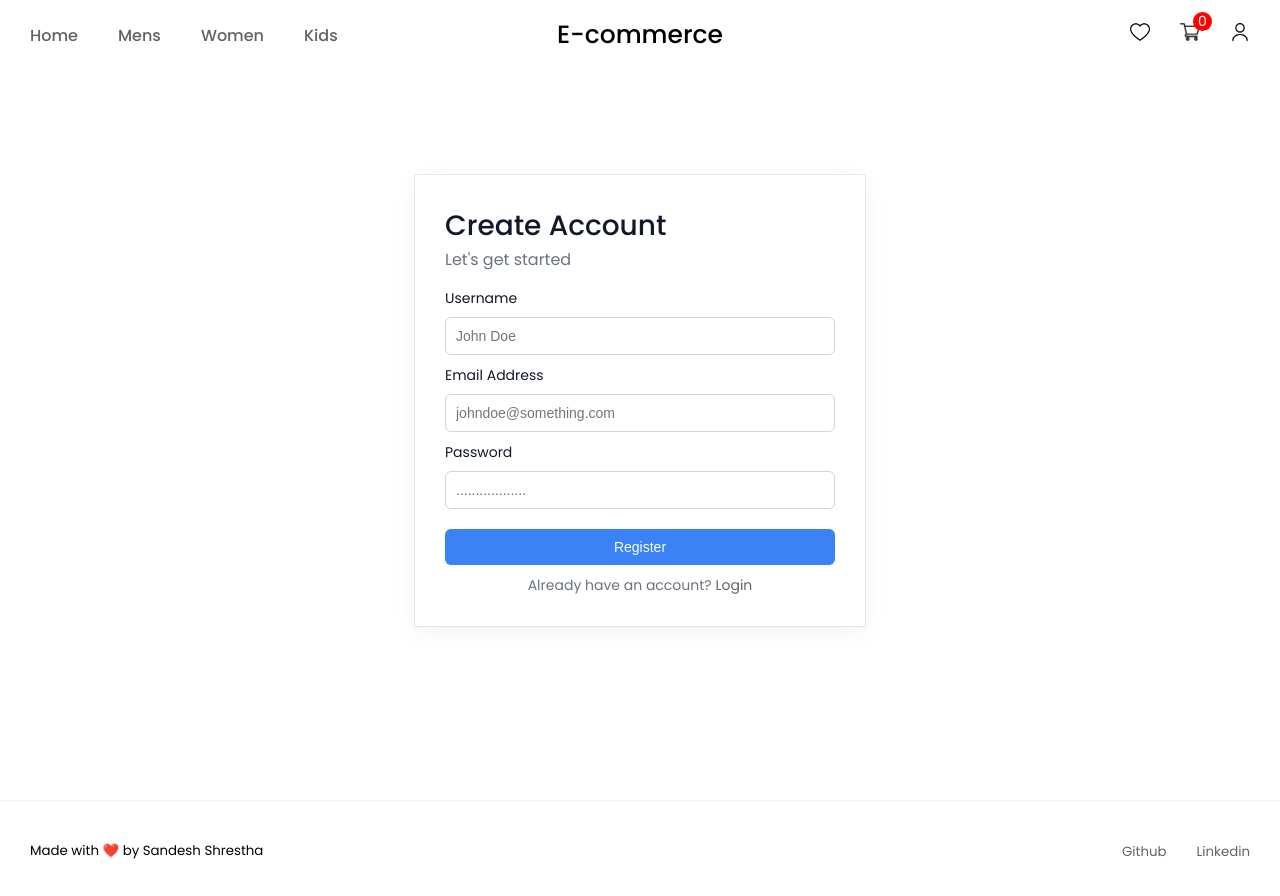
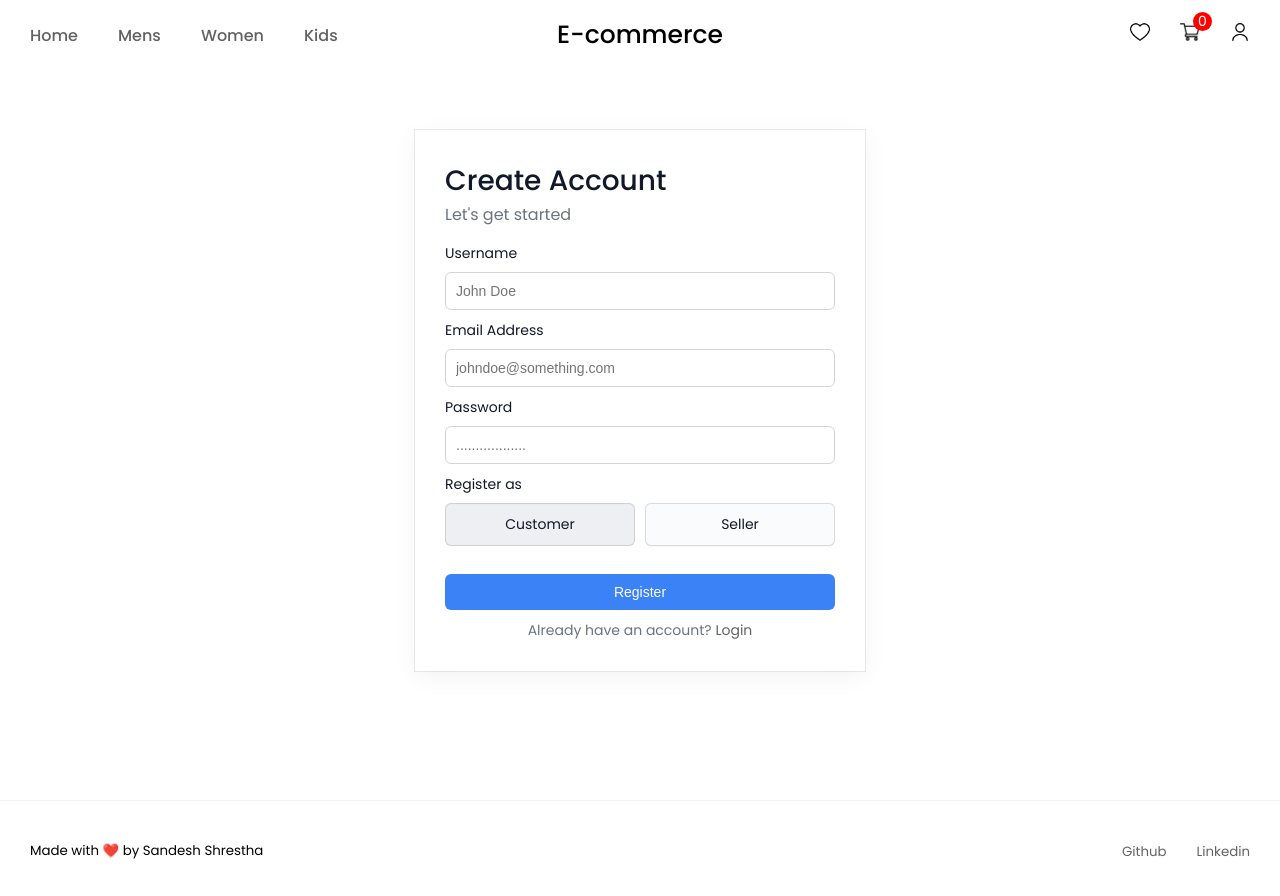
Before and after one commit to yoursandeshshrestha/Mern-Ecommerce-FullStack, a React (Vite) app in the folder Frontend/: page /register in a window 1280 px wide. Shown: the top 896 px of the page. Built offline with nearby package versions, Linux system fonts and the light colour scheme; the HTML template or start-up script is replaced by a standard one.

Commit message:
added register type

```diff
--- a/Frontend/src/App.jsx
+++ b/Frontend/src/App.jsx
@@ -30,7 +30,7 @@ function App() {
         <Route path="/women" element={<Category />} />
         <Route path="/kids" element={<Category />} />
         <Route path="/cart" element={<Cart />} />
-        <Route path="/:id" element={<ProductDetail />} />
+        <Route path="/products/:id" element={<ProductDetail />} />
       </Route>
     </Routes>
   );
--- a/Frontend/src/Components/ProductItem/ProductItem.jsx
+++ b/Frontend/src/Components/ProductItem/ProductItem.jsx
@@ -8,7 +8,7 @@ function ProductItem(props) {
   return (
     <div className="ProductItem-Container">
       <img src={imageLink} alt="productImage" />
-      <Link to={`/${props.id}`}>
+      <Link to={`products/${props.id}`}>
         <div className="ProductItem-Info">
           <p className="ProductName">{props.name}</p>
           {/* <p className="ProductCategory">{props.category}</p> */}
--- a/Frontend/src/Pages/Auth/Auth.css
+++ b/Frontend/src/Pages/Auth/Auth.css
@@ -8,7 +8,6 @@
 
 .Auth-Wrapper {
   width: 450px;
-  height: auto;
   padding: 30px;
   box-shadow: rgba(0, 0, 0, 0.05) 0px 6px 24px 0px,
     rgba(0, 0, 0, 0.08) 0px 0px 0px 1px;
@@ -50,13 +49,34 @@
   color: #111827;
 }
 
-.input {
-  padding: 0.625rem;
-  border: 1px solid #d1d5db;
-  border-radius: 0.375rem;
-  font-size: 0.875rem;
+.Form-Section-accountType {
+  display: flex;
+  gap: 10px;
+}
+
+.accountType-selection {
+  transition: background-color 0.3s, color 0.3s;
   width: 100%;
-  box-sizing: border-box;
+  display: flex;
+  align-items: center;
+  justify-content: center;
+  background-color: #fafbfc;
+  border: 1px solid rgba(27, 31, 35, 0.15);
+  border-radius: 6px;
+  box-shadow: rgba(27, 31, 35, 0.04) 0 1px 0,
+    rgba(255, 255, 255, 0.25) 0 1px 0 inset;
+  color: #24292e;
+  cursor: pointer;
+  padding: 10px 0;
+}
+
+.accountType-selection input {
+  display: none;
+}
+
+.accountType-selection.selected {
+  background-color: #edeff2;
+  box-shadow: rgba(225, 228, 232, 0.2) 0 1px 0 inset;
 }
 
 .Auth-Submit-Button {
--- a/Frontend/src/Pages/Auth/Register.jsx
+++ b/Frontend/src/Pages/Auth/Register.jsx
@@ -7,6 +7,8 @@ function Register() {
   const [username, setUsername] = useState("");
   const [email, setEmail] = useState("");
   const [password, setPassword] = useState("");
+  const [accountType, setAccountType] = useState("Customer");
+  const [shopName, setShopName] = useState("");
   const [error, setError] = useState(null);
   const [loading, setLoading] = useState(false);
 
@@ -21,6 +23,8 @@ function Register() {
           username,
           email,
           password,
+          accountType,
+          shopName: accountType === "Seller" ? shopName : undefined,
         }
       );
       setLoading(false);
@@ -28,6 +32,8 @@ function Register() {
       setUsername("");
       setEmail("");
       setPassword("");
+      setAccountType("Customer");
+      setShopName("");
     } catch (error) {
       setError(error.response?.data?.message || "Registration failed");
       setLoading(false);
@@ -49,9 +55,7 @@ function Register() {
               id="username"
               placeholder="John Doe"
               value={username}
-              onChange={(e) => {
-                setUsername(e.target.value);
-              }}
+              onChange={(e) => setUsername(e.target.value)}
             />
           </div>
           <div className="Form-Section">
@@ -62,9 +66,7 @@ function Register() {
               id="email"
               placeholder="johndoe@something.com"
               value={email}
-              onChange={(e) => {
-                setEmail(e.target.value);
-              }}
+              onChange={(e) => setEmail(e.target.value)}
             />
           </div>
           <div className="Form-Section">
@@ -75,11 +77,55 @@ function Register() {
               id="password"
               placeholder=".................."
               value={password}
-              onChange={(e) => {
-                setPassword(e.target.value);
-              }}
+              onChange={(e) => setPassword(e.target.value)}
             />
           </div>
+          <div className="Form-Section">
+            <label>Register as</label>
+            <div className="Form-Section-accountType">
+              <label
+                className={`accountType-selection ${
+                  accountType === "Customer" ? "selected" : ""
+                }`}
+              >
+                <input
+                  type="radio"
+                  name="accountType"
+                  value="Customer"
+                  checked={accountType === "Customer"}
+                  onChange={(e) => setAccountType(e.target.value)}
+                />
+                Customer
+              </label>
+              <label
+                className={`accountType-selection ${
+                  accountType === "Seller" ? "selected" : ""
+                }`}
+              >
+                <input
+                  type="radio"
+                  name="accountType"
+                  value="Seller"
+                  checked={accountType === "Seller"}
+                  onChange={(e) => setAccountType(e.target.value)}
+                />
+                Seller
+              </label>
+            </div>
+          </div>
+          {accountType === "Seller" && (
+            <div className="Form-Section">
+              <label htmlFor="shopName">Shop Name</label>
+              <input
+                type="text"
+                name="shopName"
+                id="shopName"
+                placeholder="Your Shop Name"
+                value={shopName}
+                onChange={(e) => setShopName(e.target.value)}
+              />
+            </div>
+          )}
           <button
             className="Auth-Submit-Button"
             type="submit"
--- a/Frontend/src/Pages/ProductDetail/ProductDetail.jsx
+++ b/Frontend/src/Pages/ProductDetail/ProductDetail.jsx
@@ -1,31 +1,55 @@
-import React from "react";
+import React, { useEffect, useState } from "react";
 import "./ProductDetail.css";
+import axios from "axios";
 import { Link, useParams } from "react-router-dom";
 import Star from "../../assets/FrontendAssets/star_icon.png";
 import StarDull from "../../assets/FrontendAssets/star_dull_icon.png";
 import love from "../../assets/FrontendAssets/love.png";
-import all_product from "../../assets/FrontendAssets/all_product";
 
 function ProductDetail() {
+  const [data, setData] = useState(null);
+  const [error, setError] = useState(null);
   const { id } = useParams();
-  const product = all_product.find((item) => item.id === parseInt(id));
 
-  if (!product) {
+  useEffect(() => {
+    const fetchData = async () => {
+      try {
+        const response = await axios.get(
+          `${import.meta.env.VITE_API_URL}/products/${id}`
+        );
+        console.log(response);
+        setData(response.data);
+      } catch (error) {
+        setError(error.message);
+        console.log(error.message);
+      }
+    };
+
+    fetchData();
+  }, []);
+
+  if (error) {
+    return <div className="ProductDetail-Container">Error: {error}</div>;
+  }
+
+  if (!data) {
     return <div className="ProductDetail-Container">Product not found</div>;
   }
+
+  const imgLink = `${import.meta.env.VITE_IMAGE_URL}/uploads/${data.image}`;
 
   return (
     <div className="ProductDetail-Container">
       <div className="ProductDetail-Wrapper">
-        <img src={product.image} alt="Product Image" className="Main-Image" />
+        <img src={imgLink} alt={`${data.name} Image`} className="Main-Image" />
         <div className="ProductDetail-Side">
           <p>
             <Link to="/">Home</Link> | <Link to="/product">Product</Link> |
-            <Link to="/women"> {product.category}</Link> |
-            <Link to="/product-name"> {product.name}</Link>
+            <Link to={`/women/${data.category}`}> {data.category}</Link> |
+            <Link to={`/product/${data.name}`}> {data.name}</Link>
           </p>
           <div className="ProductDetail-SectionOne">
-            <h2>{product.name}</h2>
+            <h2>{data.name}</h2>
             <div className="Rating-Section">
               <ul>
                 {[...Array(4)].map((_, index) => (
@@ -33,7 +57,7 @@ function ProductDetail() {
                     <img src={Star} alt="Star" />
                   </li>
                 ))}
-                <li>
+                <li key="star-dull">
                   <img src={StarDull} alt="Star Dull" />
                 </li>
               </ul>
@@ -43,27 +67,27 @@ function ProductDetail() {
           <div className="ProductDetail-Price">
             <p className="ProductDetail-New">
               <span>&#8377;</span>
-              {product.new_price}
+              {data.price}
             </p>
             <p className="ProductDetail-Old">
               <span>&#8377;</span>
-              {product.old_price}
+              {data.oldPrice}
             </p>
           </div>
           <div className="ProductDetail-Info">
             <p className="ProductDetail-Availability">
               Availability |{" "}
-              <span>{product.stock > 0 ? "In Stock" : "Out of Stock"}</span>
+              <span>{data.stock > 0 ? "In Stock" : "Out of Stock"}</span>
             </p>
-            <p className="ProductDetail-Availability">
-              Size | <span>{product.size}</span>
+            <p className="ProductDetail-Size">
+              Size | <span>{data.size}</span>
             </p>
           </div>
-          <p>{product.description}</p>
+          <p>{data.description}</p>
           <div className="ProductDetail-Buttons">
             <button>Add To Cart</button>
             <button>
-              <img src={love} alt="Love" />
+              <img src={love} alt="Add To Wishlist" />
               Add To Wishlist
             </button>
           </div>
```
Also changed, not shown: 1 other file (tests, documents, lock files or other folders).
